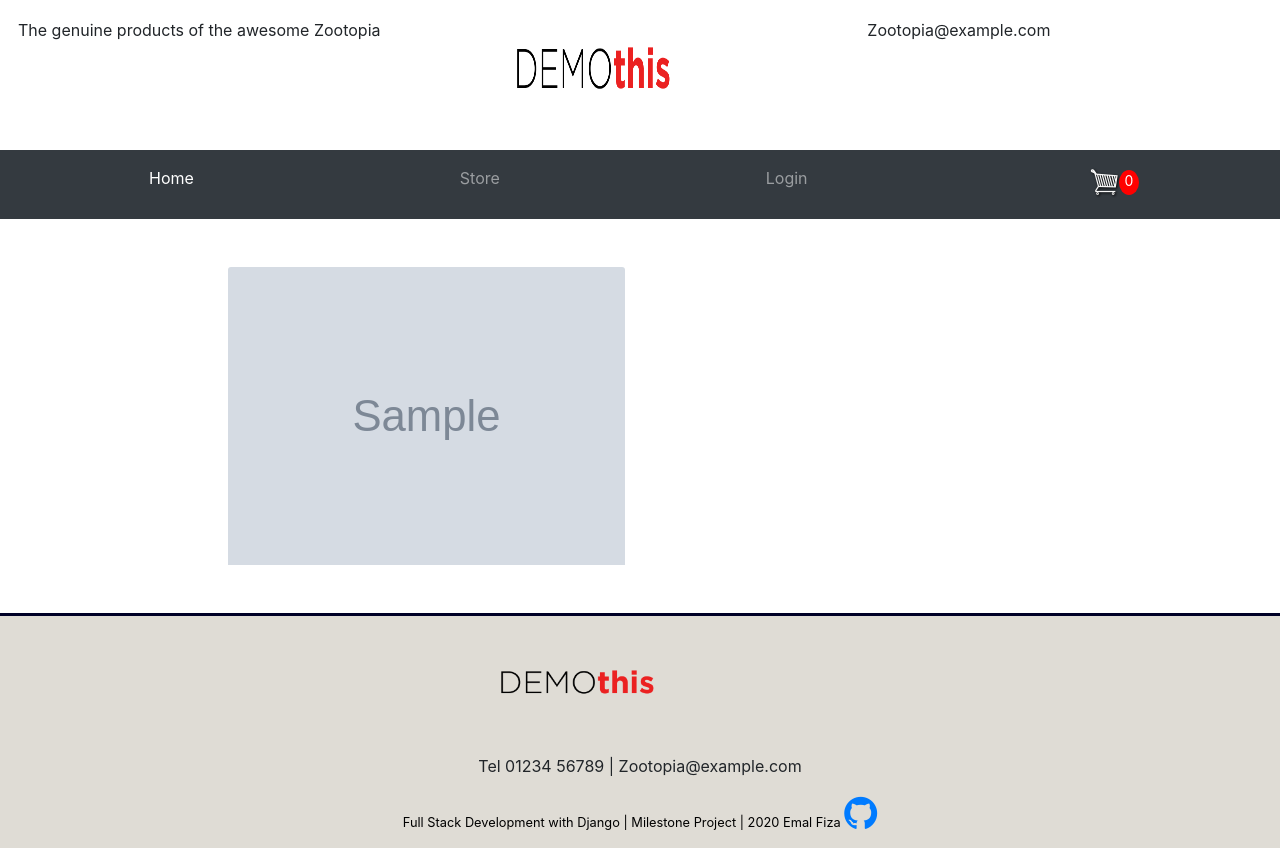
After one commit to emalfiza/zootopia-stars, a Django app: page /store/1 in a window 1280 px wide. The commit adds this page. Run offline with Django 3.2, Linux system fonts and the light colour scheme; tables that the repository leaves empty hold one stand-in row (values such as "Sample post"); grey boxes marked "Sample" are stand-in pictures; parts of the project's set-up code (start-up, migrations or seed data) failed here and were passed over; some libraries are stand-ins or nearby versions.

Commit message:
Add product detail functionality

```diff
--- /dev/null
+++ b/store/templates/store/product_detail.html
@@ -0,0 +1,16 @@
+{% extends "base.html" %}
+{% load static %}
+
+{% block content %}
+    <div class="container-fluid">
+        <div class="row">
+            <div class="col-12 col-md-6 col-lg-4 offset-lg-2">
+                <div class="image-container my-5">
+                    <a href="{{ product.imageURL }}" target="_blank">
+                        <img class="card-img-top img-fluid" src="{{ product.imageURL }}" alt="{{ product.product_name }}">
+                    </a>
+                </div>
+            </div>
+        </div>
+    </div>
+{% endblock content %}
--- a/store/templates/store/store.html
+++ b/store/templates/store/store.html
@@ -58,7 +58,7 @@
 				<h6><strong>{{ product.product_name }}</strong></h6>
 				<hr>
 				<button  class="btn btn-outline-secondary add-btn">Add to Cart</button>
-				<a class="btn btn-outline-success" href="#">View</a>
+				<a class="btn btn-outline-success" href="{% url 'product_detail' product.id %}">View</a>
 				<h4 style="display: inline-block; float: right"><strong>€{{ product.product_price }}</strong></h4>
 			</div>
 		</div>
--- a/store/urls.py
+++ b/store/urls.py
@@ -6,4 +6,5 @@ urlpatterns = [
     path('', views.store, name="store"),
     path('category/<category>', products_by_category_view,
          name='products_by_category'),
+    path('<product_id>', views.product_detail, name='product_detail'),
 ]
--- a/store/views.py
+++ b/store/views.py
@@ -1,7 +1,13 @@
-from django.shortcuts import render
+from django.shortcuts import render, get_object_or_404
 from .models import Product
 
 # Create your views here.
+
+def products_by_category_view(request, category):
+    """ Filters for product categories """
+    products = Product.objects.filter(
+        product_category_id__category_name=category)
+    return render(request, "store/store.html", {"products": products})
 
 
 def store(request):
@@ -16,8 +22,12 @@ def store(request):
     return render(request, 'store/store.html', context)
 
 
-def products_by_category_view(request, category):
-    """Filters for product categories"""
-    products = Product.objects.filter(
-        product_category_id__category_name=category)
-    return render(request, "store/store.html", {"products": products})
+def product_detail(request, product_id):
+    """ A view to show individual product details """
+
+    product = get_object_or_404(Product, pk=product_id)
+
+    context = {
+        'product': product,
+    }
+    return render(request, 'store/product_detail.html', context)
```
